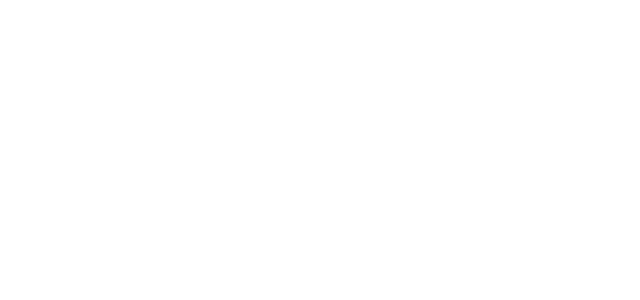
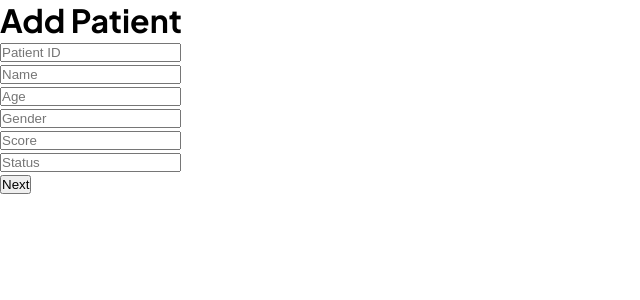
Before and after one commit to yeeshuen02/one-mind, a React (Create React App) app: page /addpatient in a window 1280 px wide. Before the commit this address had no page. Shown: the top 300 px of the page, without its empty margins (0-640 px from the left). Built offline with nearby package versions, Linux system fonts and the light colour scheme.

Commit message:
added Patient page

```diff
--- a/package.json
+++ b/package.json
@@ -20,6 +20,7 @@
     "react-native-datepicker": "^1.7.2",
     "react-router-dom": "^6.21.3",
     "react-scripts": "^5.0.1",
+    "uuid": "^9.0.1",
     "web-vitals": "^2.1.4"
   },
   "scripts": {
--- a/src/App.js
+++ b/src/App.js
@@ -3,6 +3,7 @@ import LoginContainer from "./scenes/Login/LoginContainer";
 import Homepage from "./scenes/Homepage/Homepage";
 import { Routes, Route } from "react-router-dom";
 import LandingPage from "./scenes/Landing/LandingPage";
+import AddPatient from "./scenes/AddPatients/AddPatient";
 
 function App() {
   return (
@@ -10,6 +11,7 @@ function App() {
       <Route path="/" element={<LandingPage />} />
       <Route path="/login" element={<LoginContainer />} />
       <Route path="/homepage" element={<Homepage />} />
+      <Route path="/addpatient" element={<AddPatient />} />
     </Routes>
   );
 }
--- /dev/null
+++ b/src/scenes/AddPatients/AddPatient.jsx
@@ -0,0 +1,129 @@
+import { useState, useEffect } from "react";
+import { v4 as uuidv4 } from 'uuid';
+import {doc, setDoc, collection, addDoc,serverTimestamp} from "firebase/firestore";
+import { db } from "../../config/firebase";
+import { useNavigate } from "react-router-dom";
+
+
+
+const AddPatient = () => {
+
+    const navigate = useNavigate();
+    // const [patientID, setPatientID] = useState('');
+    // const [patientCounter,setPatientCounter] = useState (100);
+
+    // useEffect(()=>{
+    //     const generatedId = generatePatientId();
+    //     setPatientId(generatedId);
+    // }, [patientCounter]);
+
+    // //the format for ID
+    // const generatePatientId = () => {
+    //     return `P${patientCounter.toString().padStart(5, '0')}`;
+    //   };
+
+    // const addNewPatient = () => {
+    //     // Increment the patient counter
+    // setPatientCounter((prevCounter) => prevCounter + 1);
+
+    const [patientID, setPatientID] = useState('');
+    const [name,setName] = useState ('');
+    const [age,setAge] = useState ('');
+    const [gender,setGender] = useState ('');
+    const [score,setScore] = useState ('');
+    const [status,setStatus] = useState ('');
+
+    const handleAdd = async (e) => {
+        e.preventDefault();
+        try {
+            const newPatientRef = await addDoc(collection(db, "PatientList"), {
+                PatientID: patientID,
+                Name: name,
+                Age: age,
+                Gender: gender,
+                Date: serverTimestamp(),
+                Score: score,
+                Status: status,
+              });
+
+            console.log("Document written with ID: ", newPatientRef.id);
+            navigate(-1);
+
+        } catch (err) {
+          console.log(err);
+        }
+      };
+
+
+    return (
+        <div>
+            <form onSubmit={handleAdd}>
+                <h1>Add Patient</h1>
+
+                <div>
+                <input
+                    type="text"
+                    placeholder="Patient ID"
+                    onChange={(e) => setPatientID(e.target.value)}
+                    value={patientID}
+                    required
+                />
+                </div>
+
+                <div>
+                <input
+                    type="text"
+                    placeholder="Name"
+                    onChange={(e) => setName(e.target.value)}
+                    value={name}
+                    required
+                />
+                </div>
+
+                <div>
+                <input
+                    type="number"
+                    placeholder="Age"
+                    onChange={(e) => setAge(e.target.value)}
+                    value={age}
+                    required
+                />
+                </div>
+
+                <div>
+                <input
+                    type="text"
+                    placeholder="Gender"
+                    onChange={(e) => setGender(e.target.value)}
+                    value={gender}
+                    required
+                />
+                </div>
+
+                <div>
+                <input
+                    type="number"
+                    placeholder="Score"
+                    onChange={(e) => setScore(e.target.value)}
+                    value={score}
+                    required
+                />
+                </div>
+
+                <div>
+                <input
+                    type="text"
+                    placeholder="Status"
+                    onChange={(e) => setStatus(e.target.value)}
+                    value={status}
+                    required
+                />
+                </div>
+
+                <button type="submit">Next</button>
+        </form>
+        </div>
+    )
+}
+
+export default AddPatient
--- a/src/scenes/Datatable/Datatable.jsx
+++ b/src/scenes/Datatable/Datatable.jsx
@@ -5,6 +5,7 @@ import { Link } from "react-router-dom";
 import { useEffect, useState } from "react";
 import { collection, getDocs, doc, onSnapshot } from "firebase/firestore";
 import { db } from "../../config/firebase";
+import AddPatient from "../AddPatients/AddPatient";
 
 const Datatable = () => {
     const [data, setData] = useState([]);
@@ -32,7 +33,7 @@ const Datatable = () => {
         <div className="datatable">
           <div className="datatableTitle">
             Patient List
-            <Link to="/AddPatient" className="link">
+            <Link to="/addpatient" className="addpatient">
               + Add Patient
             </Link>
           </div>
@@ -40,8 +41,8 @@ const Datatable = () => {
             className="datagrid"
             rows={data}
             columns={listColumns}
-            pageSize={9}
-            rowsPerPageOptions={[9]}
+            pageSize={2}
+            rowsPerPageOptions={[8]}
             checkboxSelection
           />
         </div>
--- a/src/scenes/Datatable/datatable.css
+++ b/src/scenes/Datatable/datatable.css
@@ -1,14 +1,35 @@
 .datatable {
     height: 400px;
-    padding: 20px;
+    width: 1080px;
+    margin-top: 40px;
+    margin-left: 0px;
 
     .datatableTitle{
-      width: 60%;
-      font-size: 24px;
+      width: 100%;
+      font-size: 30px;
       color: gray;
       margin-bottom: 10px;
       display: flex;
       align-items: center;
       justify-content: space-between;
+
+      .addpatient{
+        text-decoration: none;
+        align-items: center;
+
+        font-size: 20px;
+        font-weight: bold;
+        background-color: #0F67FE;
+        border-width: 0px;
+        border-radius: 15px;
+        color: white;
+        padding: 15px 25px 15px 25px;
+        width: 190px;
+        cursor: pointer;
+        margin-left: auto;
+
+      }
     }
+
+
 }
--- a/src/scenes/Datatable/datatablesource.js
+++ b/src/scenes/Datatable/datatablesource.js
@@ -1,5 +1,5 @@
 export const listColumns = [
-    { field: "Document",
+    { field: "PatientID",
       headerName: "Patient ID",
       width: 70
     },
--- a/src/scenes/Homepage/HomePage.css
+++ b/src/scenes/Homepage/HomePage.css
@@ -59,7 +59,7 @@
     box-sizing: border-box;
     border-radius: 30px;
     gap: 25px;
-    flex: 20%;
+    flex: 30%;
     flex-direction: column;
     justify-content: space-between;
 }
@@ -108,7 +108,7 @@
 }
 
 .home-main-content{
-    flex: 80%;
+    flex: 70%;
     border-radius: 20px;
 }
 
@@ -126,7 +126,7 @@
 
 .in-review, .diagnosed, .total{
     background-color: #F2F5F9;
-    width:500px;
+    width:400px;
     border-radius: 30px;
     height: 200px;
     justify-content: space-between;
--- a/src/scenes/Homepage/Homepage.jsx
+++ b/src/scenes/Homepage/Homepage.jsx
@@ -236,9 +236,9 @@ const Homepage = () => {
           </div>
           <Datatable />
 
-          <div className="home-page-navigation">
+          {/* <div className="home-page-navigation">
             <button>Previous</button>
-          </div>
+          </div> */}
         </div>
       </div>
     </div>
```
Also changed, not shown: 1 other file (tests, documents, lock files or other folders).
